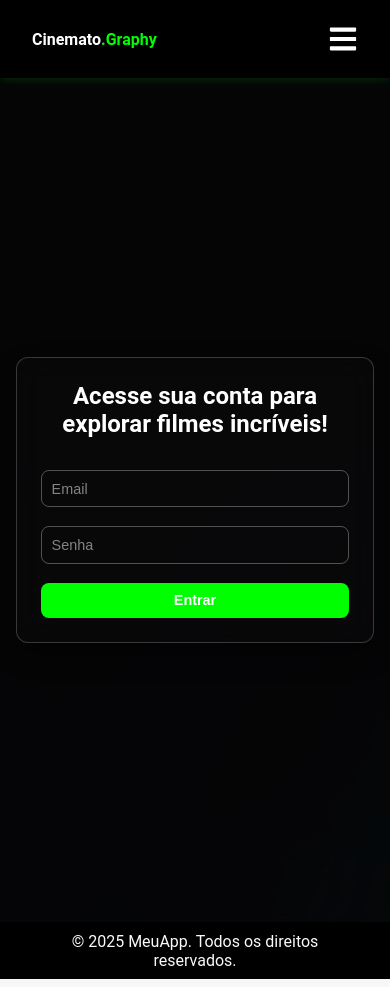
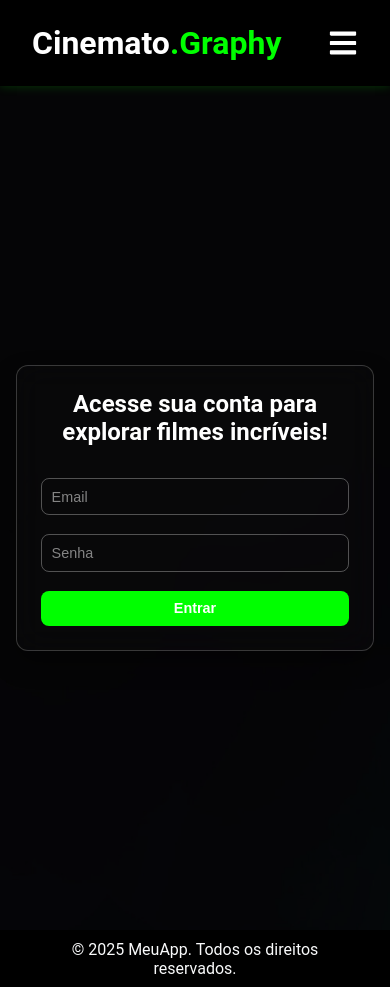
Before and after one commit to devKaioLimaGit/front-faculdade, a React (Create React App) app: page /signin in a window 390 px wide. Built offline with nearby package versions, Linux system fonts and the light colour scheme; no server answers.

Commit message:
Corrigindo responsividade

```diff
--- a/src/components/Header.css
+++ b/src/components/Header.css
@@ -24,7 +24,7 @@ body {
 /* Logo */
 .logo > a {
   color: #fff;
-  font-size: 1rem;
+  font-size: 2rem;
   text-decoration: none;
   font-weight: 600;
 }
@@ -99,7 +99,7 @@ body {
 
 .side-menu a {
   color: white;
-  font-size: 1rem;
+  font-size: 1.1rem;
   text-decoration: none;
   font-weight: 500;
   transition: color 0.3s;
```
